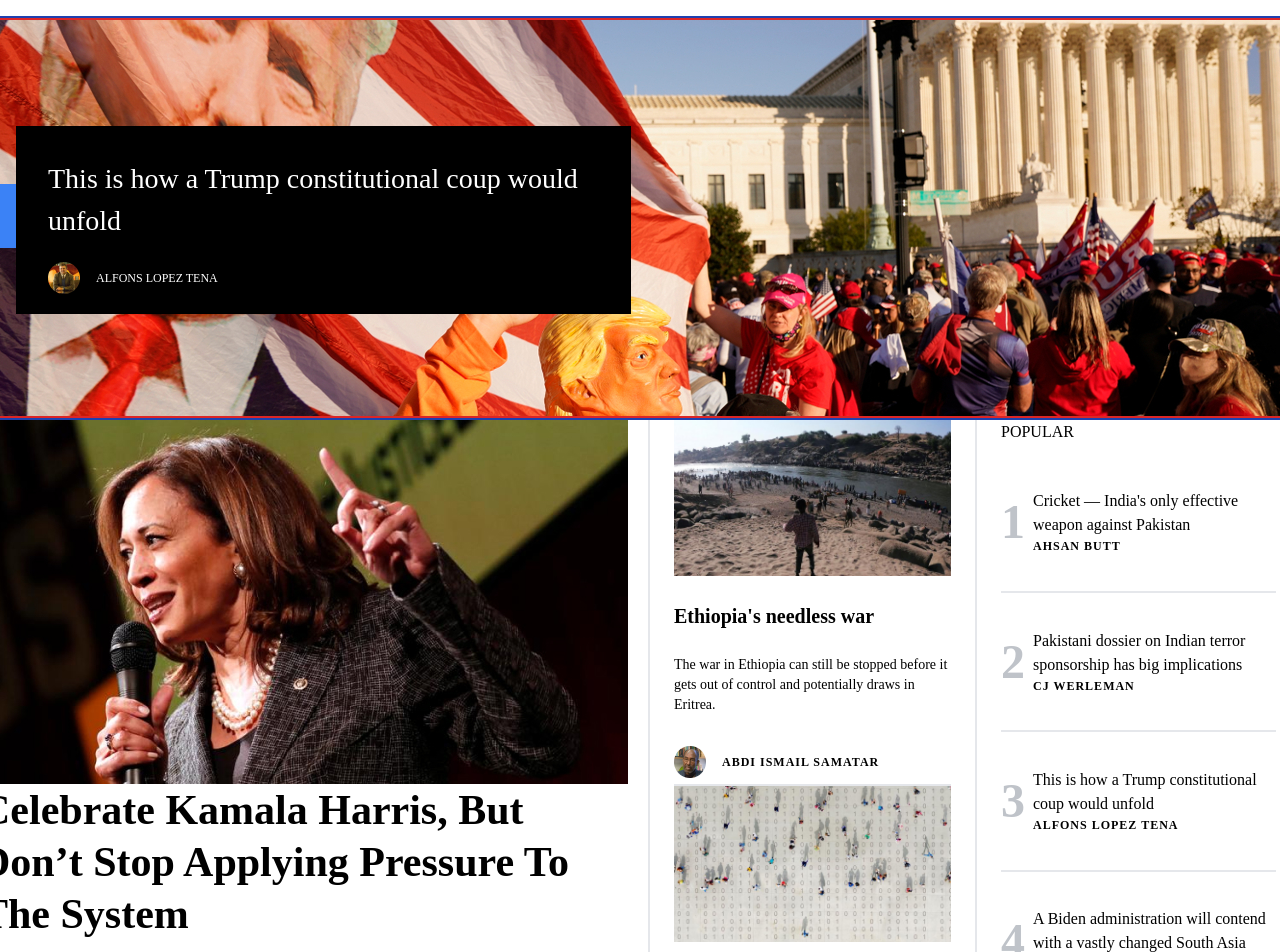
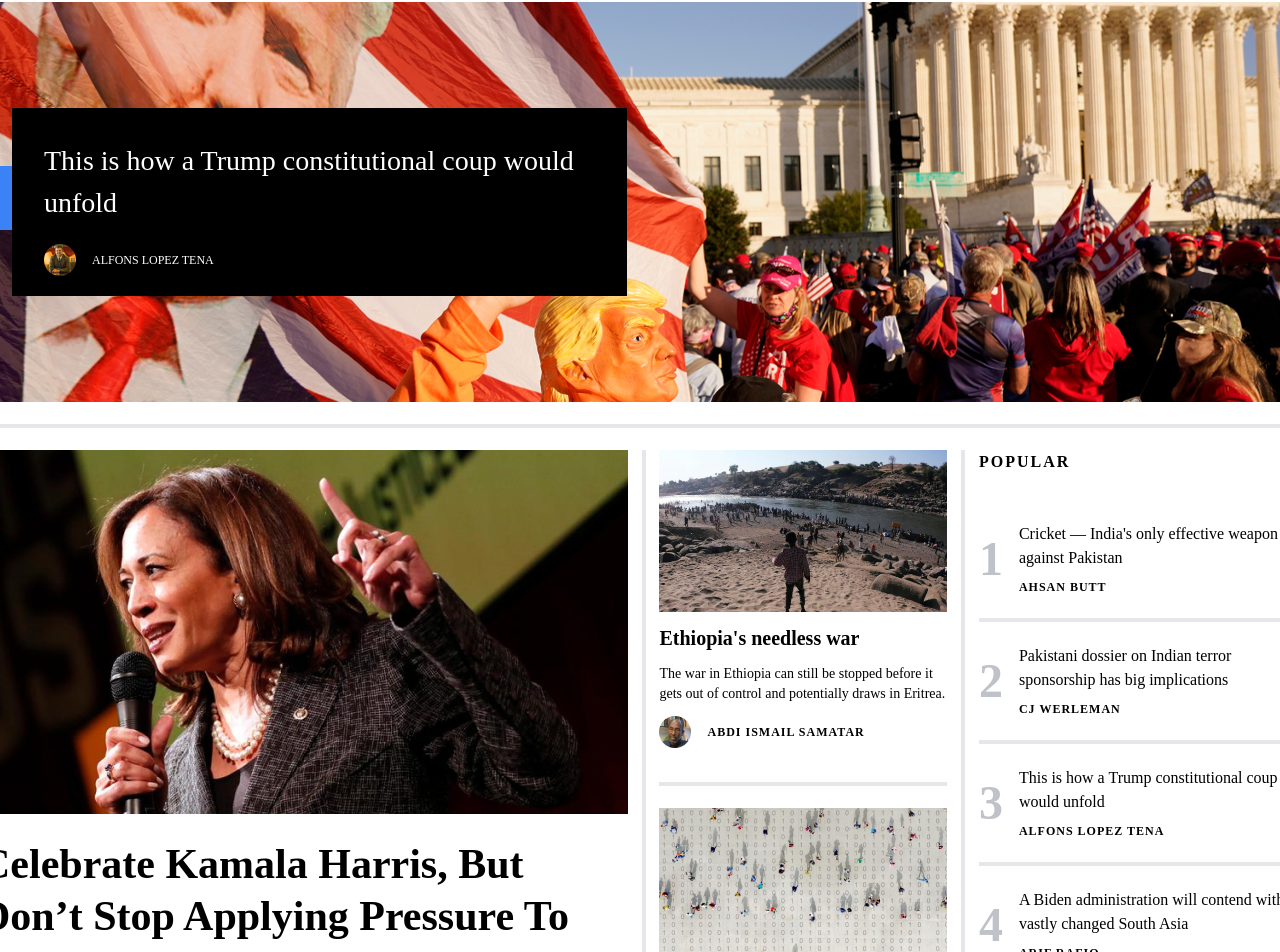
Before and after one commit to ismailcubuk/news-ui, a React (Create React App) app: page / in a window 1280 px wide. Shown: the part 126-1078 px from the top of the page. Built offline with nearby package versions, Linux system fonts and the light colour scheme.

Commit message:
finish ui

```diff
--- a/src/App.js
+++ b/src/App.js
@@ -3,6 +3,8 @@ import Carousel from "./components/main/Carousel";
 import Opinion from "./components/Opinion";
 import Layer1 from "./components/main/Layer1";
 import Layer2 from "./components/main/Layer2";
+import { DividerW } from "./components/Divider";
+
 function App() {
   return (
     <div className="flex justify-center w-full nato-serif">
@@ -10,8 +12,12 @@ function App() {
         <Navbar />
         <Opinion />
         <Carousel />
-        <div className="mx-[60px] divide-y-2">
+        <div className="mx-[60px]">
+          <DividerW />
+        </div>
+        <div className="mx-[60px]">
           <Layer1 />
+          <DividerW />
           <Layer2 />
         </div>
         <div className="bg-footer h-20 w-full" />
--- a/src/components/Divider.js
+++ b/src/components/Divider.js
@@ -2,7 +2,7 @@ import React from 'react';
 
 export function DividerW() {
   return (
-    <div className="flex h-12 flex-col justify-center items-center">
+    <div className="flex w-full h-12 flex-col justify-center items-center">
       <div className="w-full border-2" />
     </div>
   );
@@ -10,7 +10,7 @@ export function DividerW() {
 
 export function DividerH() {
   return (
-    <div className="flex w-12 flex-row justify-center items-center">
+    <div className="flex  w-12 flex-row justify-center items-center">
       <div className="h-full border-2" />
     </div>
   );
--- a/src/components/Opinion.js
+++ b/src/components/Opinion.js
@@ -2,7 +2,7 @@ import React from "react";
 
 export default function Opinion() {
   return (
-    <div className="w-fit ml-[60px] my-[32px] text-[20px] font-bold text-blue-700">
+    <div className="ml-[60px] flex items-center h-20 text-[20px] font-bold text-blue-700">
       OPINION
     </div>
   );
--- a/src/components/main/Carousel.js
+++ b/src/components/main/Carousel.js
@@ -4,22 +4,20 @@ export default function Carousel() {
   const backgroundImageUrl = "/images/bg.jpg";
 
   return (
-    <div className="flex justify-center border-2 border-blue-800">
+    <div className="flex justify-center">
       <div
-        className="flex h-400 w-[1440px] bg-no-repeat border-2 border-red-600 relative"
+        className="flex h-400 w-[1440px] bg-no-repeat relative"
         style={{ backgroundImage: `url(${backgroundImageUrl})` }}
       >
         <div className="bg-blue-500 w-[64px] h-[64px] absolute top-[164px] left-[60px]"></div>
-        <div className="absolute w-[615px] h-[188px] top-[106px] left-[92px] p-[32px] bg-black text-white">
-          <div className=" grid gap-5">
-            <h1 className="text-[28px]">
+        <div className="absolute w-[615px] h-[188px] top-[106px] left-[92px] bg-black p-8  text-white">
+            <h1 className="text-[28px] pb-5">
               This is how a Trump constitutional coup would unfold
             </h1>
             <div className="flex items-center gap-4">
               <img src="/images/pp.png" alt="Profil Resmi" />
               <p className="text-[12px]">ALFONS LOPEZ TENA</p>
             </div>
-          </div>
         </div>
       </div>
     </div>
--- a/src/components/main/Layer1.js
+++ b/src/components/main/Layer1.js
@@ -2,15 +2,20 @@ import React from "react";
 import PopularSection from "./PopularSection";
 import MiddleSection from "./MiddleSection";
 import LeftSection from "./LeftSection";
+import { DividerW, DividerH } from "../Divider";
 
 export default function Layer1() {
   return (
-    <div className="grid grid-cols-2 gap-4 divide-x-2 pb-6">
-      <LeftSection/>
-      <div className="col-span-1 grid-cols-2 grid divide-x-2">
-        <MiddleSection/>
-        <PopularSection/>
+    <div className="flex items-start">
+      <LeftSection />
+      <div className="flex h-[700px] w-12 flex-row justify-center items-center">
+        <div className="h-full border-2" />
       </div>
+      <MiddleSection />
+      <div className="flex h-[700px] w-12 flex-row justify-center items-center">
+        <div className="h-full border-2" />
+      </div>
+      <PopularSection />
     </div>
   );
 }
--- a/src/components/main/LeftSection.js
+++ b/src/components/main/LeftSection.js
@@ -2,10 +2,9 @@ import React from 'react'
 
 export default function LeftSection() {
   return (
-    <div className="grid grid-rows-2 col-span-1 w-[648px]">
-        <img src="/images/thumb1.jpg" alt="Profil Resmi" />
-        <div className="grid">
-          <p className="text-[42px] font-bold leading-[52px]">
+    <div className="flex flex-col gap-6 shrink-0 w-[648px]">
+        <img src="/images/thumb1.jpg" alt="Profil Resmi"/>
+          <p className="text-[42px] font-bold leading-[52px] capitalize">
             Celebrate Kamala Harris, But Don’t Stop Applying Pressure To The
             System
           </p>
@@ -18,7 +17,6 @@ export default function LeftSection() {
           <div className="flex items-center gap-4">
             <img src="/images/sharanpp.png" alt="sharanpp Profil Resmi" />
             <p>Sharan Dhaliwal</p>
-          </div>
         </div>
       </div>
   )
--- a/src/components/main/MiddleSection.js
+++ b/src/components/main/MiddleSection.js
@@ -1,5 +1,5 @@
 import React from "react";
-
+import { DividerW, DividerH } from '../Divider';
 const articles = [
   {
     imgSrc: "/images/thumb3.jpg",
@@ -21,18 +21,17 @@ const articles = [
 
 export default function MiddleSection() {
   return (
-    <div className="grid grid-rows-2 divide-y-2 mx-6">
+    <div className="flex flex-col items-center">
       {articles.map((article, index) => (
-        <div className="grid grid-rows-2" key={index}>
+        <div className="flex flex-col justify-center items-start gap-3 w-[288px]" key={index}>
           <img src={article.imgSrc} alt={`thumb${index}`} />
-          <div className="grid gap-3">
             <p className="header">{article.header}</p>
             <p className="custom-text">{article.customText}</p>
             <div className="flex items-center gap-4">
               {article.authorImg && <img src={article.authorImg} alt="author" />}
               <p className="author">{article.author}</p>
             </div>
-          </div>
+            {index < articles.length - 1 && <DividerW />}
         </div>
       ))}
     </div>
--- a/src/components/main/PopularSection.js
+++ b/src/components/main/PopularSection.js
@@ -1,4 +1,5 @@
 import React from "react";
+import { DividerW, DividerH } from "../Divider";
 
 export default function PopularSection() {
   const items = [
@@ -30,18 +31,19 @@ export default function PopularSection() {
   ];
 
   return (
-    <div className="flex relative px-6">
-        <div className="absolute top-0 left-6">
-            POPULAR
-        </div>
-        <div className="grid grid-rows-5 divide-y-2 pt-8 ">
+    <div className="flex flex-col items-start gap-6">
+      <div className="popular pb-6">POPULAR</div>
+      <div className="flex flex-col items-start">
         {items.map((item, index) => (
-        <div className="flex gap-2 items-center" key={index}>
+          <div key={index}>
+            <div className="flex justify-center items-center gap-4">
               <p className="number">{item.number}</p>
-          <div>
+              <div className="flex flex-col items-start gap-2">
                 <p className="description">{item.text}</p>
                 <p className="author">{item.author}</p>
               </div>
+            </div>
+            {index < items.length - 1 && <DividerW />}
           </div>
         ))}
       </div>
--- a/src/components/navbar/Navbar.js
+++ b/src/components/navbar/Navbar.js
@@ -1,14 +1,11 @@
 import { MdKeyboardArrowDown } from "react-icons/md";
 import { GoDotFill } from "react-icons/go";
 import { BsSearch } from "react-icons/bs";
-
+import MySVGComponent from "../../svg/Logo";
 export default function Navbar() {
   return (
     <nav className="flex bg-blue-700 items-center h-12 px-5 justify-between">
-      <div>
-        <span className=" text-white">TRT</span>
-        <span className=" text-world">WORLD</span>
-      </div>
+        <MySVGComponent />
       <div className="flex">
         <div className="w-[436px] flex gap-4 text-white mr-4 my-2">
           <button className="flex items-center">
--- a/src/index.css
+++ b/src/index.css
@@ -58,4 +58,11 @@
       letter-spacing: 2px;
       text-transform: uppercase;
     }
+    .popular{
+      font-size: 16px;
+      font-weight: 700;
+      line-height: 24px;
+      letter-spacing: 2px;
+      text-transform: uppercase;
+    }
   }
--- /dev/null
+++ b/src/svg/Logo.jsx
@@ -0,0 +1,14 @@
+import React from 'react'
+
+export default function Logo() {
+    return (
+        <svg xmlns="http://www.w3.org/2000/svg" width="132" height="16" viewBox="0 0 132 16" fill="none">
+            <path fill-rule="evenodd" clip-rule="evenodd" d="M23.6308 0C26.724 0 30.0534 1.88291 30.0534 6.01733C30.0534 8.0791 29.0137 10.115 27.4668 11.0834L27.082 11.3243L30.3873 16H25.8102L23.0514 12.0591H19.6502V14.5136C19.6502 15.3345 18.9847 16 18.1637 16H15.4269V1.1108C15.4269 0.497262 15.9243 0 16.5378 0H23.6308ZM14.4774 0V2.60171C14.4774 3.29998 13.9113 3.8662 13.2128 3.8662H9.35015V14.5136C9.35015 15.3345 8.68464 16 7.86366 16H5.12712V3.8662H0V0.811915C0 0.363466 0.363487 0 0.811963 0H14.4774ZM45.0667 0V2.60171C45.0667 3.29998 44.5005 3.8662 43.8021 3.8662H39.9394V14.5136C39.9394 15.3345 39.2739 16 38.453 16H35.7164V3.8662H30.5893V0.811915C30.5893 0.363466 30.9528 0 31.4012 0H45.0667ZM23.6783 3.81777H19.6263V8.16959H23.6783C25.2635 8.16959 25.8541 6.83488 25.8541 5.99368C25.8541 4.91229 25.1068 3.81777 23.6783 3.81777Z" fill="white" />
+            <path d="M48.3999 0.265193L52.9937 15.7348H55.3569C55.7765 15.7348 56.0857 15.5359 56.2183 15.0939L59.4428 5.48066L62.6673 15.0939C62.7998 15.5359 63.109 15.7348 63.5286 15.7348H65.8918L70.4856 0.265193H68.1225C67.6808 0.265193 67.3936 0.486187 67.2611 0.928177L64.2354 11.5359L60.6354 0.331491H58.2722L54.6502 11.5359L51.6244 0.928177C51.4919 0.486187 51.2048 0.265193 50.7631 0.265193H48.3999Z" fill="#33D8FF" />
+            <path d="M78.9788 16C83.5064 16 86.8634 12.7072 86.8634 8C86.8634 3.29282 83.5064 0 78.9788 0C74.4512 0 71.0942 3.29282 71.0942 8C71.0942 12.7072 74.4512 16 78.9788 16ZM78.9788 13.4144C76.1077 13.4144 73.9654 11.1381 73.9654 8C73.9654 4.86188 76.1077 2.58563 78.9788 2.58563C81.85 2.58563 83.9923 4.86188 83.9923 8C83.9923 11.1381 81.85 13.4144 78.9788 13.4144Z" fill="#33D8FF" />
+            <path d="M89.1924 15.7348H91.136C91.6219 15.7348 92.0415 15.3149 92.0415 14.8066V10.9171H95.6194L99.0868 15.7348H102.311L98.5568 10.5414C100.787 9.90055 102.201 8.0884 102.201 5.61326C102.201 2.27624 99.7936 0.265193 96.282 0.265193H89.9213C89.4575 0.265193 89.1924 0.530386 89.1924 0.994474V15.7348ZM92.0415 2.82873H96.282C98.0488 2.82873 99.3077 3.8895 99.3077 5.61326C99.3077 7.33702 98.0488 8.37569 96.282 8.37569H92.0415V2.82873Z" fill="#33D8FF" />
+            <path d="M114.411 15.7348C114.897 15.7348 115.184 15.4475 115.184 14.9613V13.1271H107.256V0.265193H105.18C104.694 0.265193 104.407 0.552486 104.407 1.03867V15.7348H114.411Z" fill="#33D8FF" />
+            <path d="M122.581 15.7348C127.175 15.7348 130.267 12.5083 130.267 8C130.267 3.46961 127.175 0.265193 122.581 0.265193H117.567C117.103 0.265193 116.838 0.530386 116.838 0.994474V15.7348H122.581ZM119.687 2.82873H122.581C125.54 2.82873 127.373 4.90608 127.373 8C127.373 11.0939 125.54 13.1713 122.581 13.1713H119.687V2.82873Z" fill="#33D8FF" />
+        </svg>
+    )
+}
```
Lines whose indentation alone changed are shown as unchanged.
